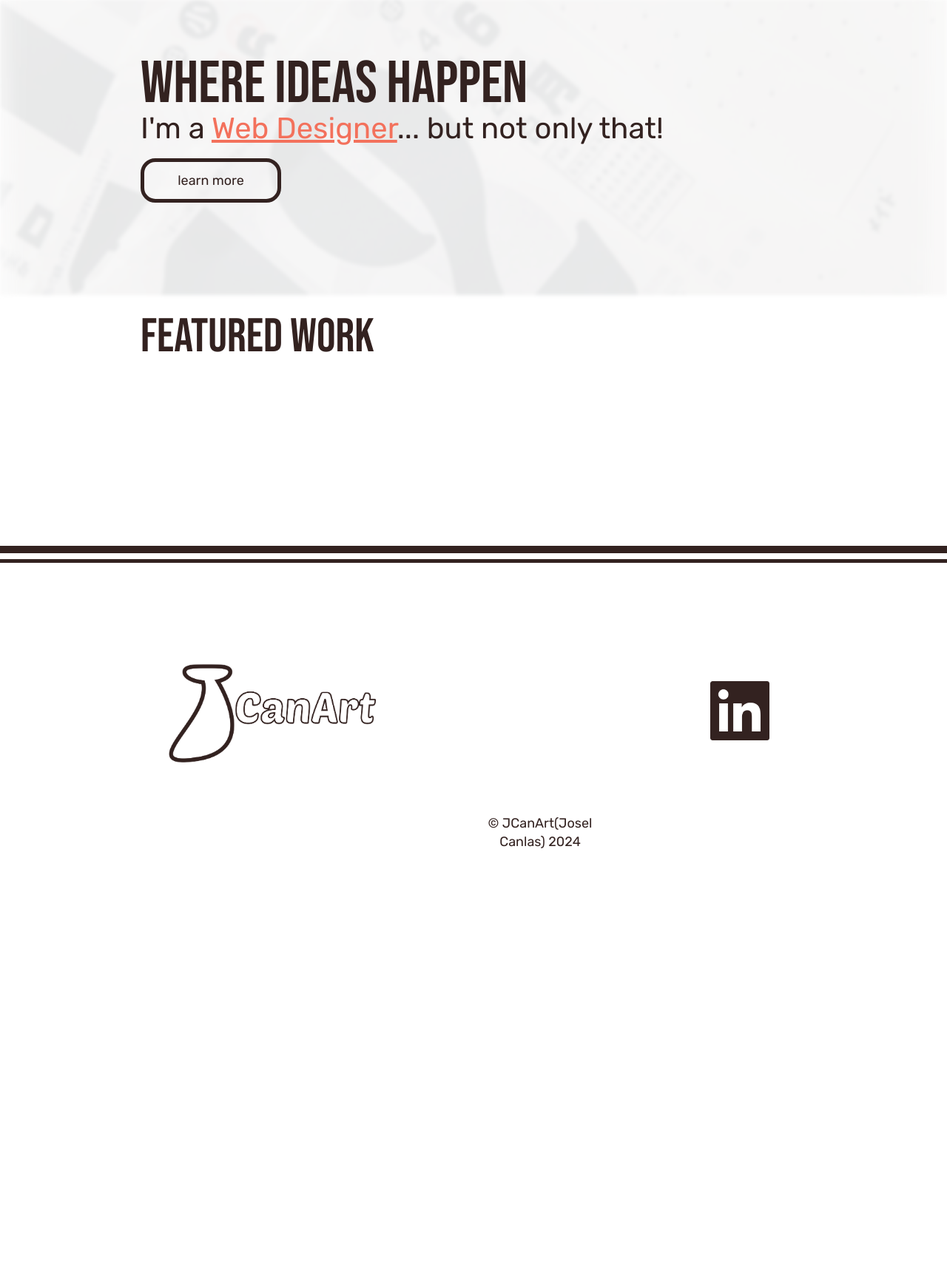
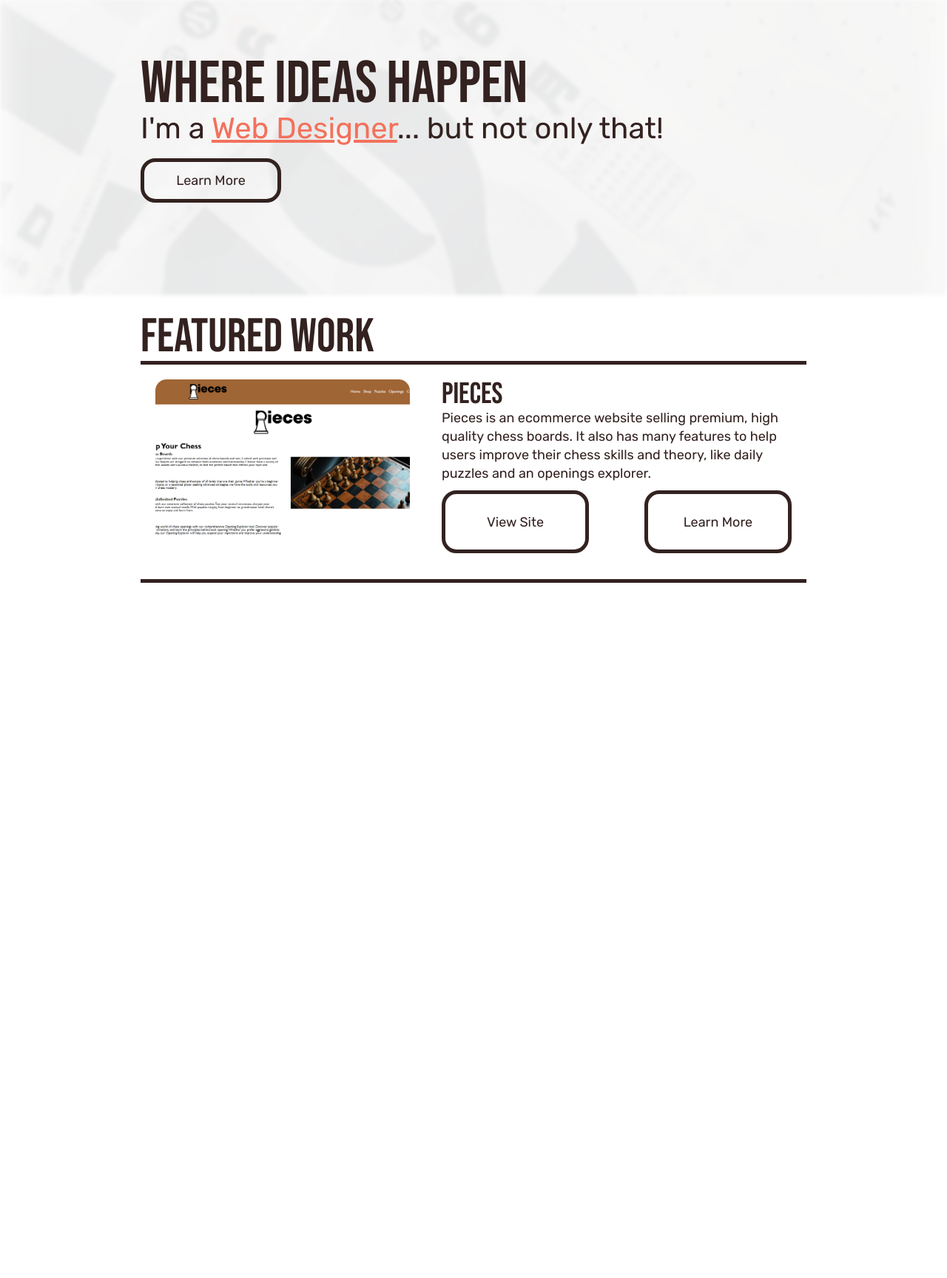
Before and after one commit to JCanDoCode/Portfolio, a PHP site: page / in a window 1280 px wide. Shown: the part 194-1922 px from the top of the page at 74% size. Before the commit the page ends 1341 px from the top, so only its background shows below. Run offline with PHP 8.4, Linux system fonts and the light colour scheme.

Commit message:
Update 2
Fixed favicon file path. Changed slider to cards. Finished home and work pages. Pieces is still in progress

```diff
--- a/about.html
+++ b/about.html
@@ -6,7 +6,7 @@
     <title>JCanArt | Where ideas come to life</title>
     <meta name="description" content="JCanArt (AKA Josel Canlas) is my portfolio website that is focused on one thing, stunning, high quality, and custom designs. Check out my portfolio to view my past works!">
     <meta name="keywords" content="web developer in vancouver, web design, responsive designs, ui/ux, graphic design, web design for businesses, web development, custom websites, portfolio"/>
-    <link rel="icon" type="image/x-icon" href="./img/JCanArt_logo_web.png">
+    <link rel="icon" type="image/x-icon" href="./media/img/JCanArt_logo_web.png">
     <link rel="preconnect" href="https://fonts.googleapis.com">
     <link rel="preconnect" href="https://fonts.gstatic.com" crossorigin>
     <link href="https://fonts.googleapis.com/css2?family=Bebas+Neue&family=Rubik:ital,wght@0,300..900;1,300..900&display=swap" rel="stylesheet">
@@ -20,7 +20,7 @@
             <div class="ham-menu">
                 <ul>
                     <li><a href="./index.html">Home</a></li>
-                    <li><a href="#">Work</a></li>
+                    <li><a href="./work.html">Work</a></li>
                     <li><a href="./about.html">About</a></li>
                 </ul>
             </div>
--- a/css/style.css
+++ b/css/style.css
@@ -125,6 +125,10 @@ main {
 }
 article {
     margin-top: 2rem;
+
+    &.no-margin-top {
+        margin-top: unset;
+    }
 }
 .hero-banner {
     position: relative;
@@ -164,6 +168,22 @@ article {
 .p-img-container {
     display: flex;
     justify-content: space-between;
+
+    &.artifact {
+        .image-container {
+            position: relative;
+            display: flex;
+            justify-content: center;
+            align-items: center;
+
+            img {
+                width: 90%;
+                height: 30%;
+                border-radius: 1.5rem;
+                object-fit: cover;
+            }
+        }
+    }
     .col-1 {
         flex: 0 0 60%;
     }
@@ -176,6 +196,7 @@ article {
     display: flex;
     justify-content: center;
     align-items: center;
+
     img {
         width: 90%;
         border-radius: 1.5rem;
@@ -188,6 +209,76 @@ article {
     }
     p:nth-of-type(2), p:nth-of-type(3) {
         margin-bottom: 1rem;;
+    }
+}
+.card-container {
+    width: 100%;
+    height: 100rem;
+
+    .card {
+        height: 25%;
+        padding: 2rem;
+        border-top: 0.5rem #332220 solid;
+        border-bottom: 0.5rem #332220 solid;
+
+        &:nth-of-type(2) {
+            border-top: unset;
+        }
+        &:nth-of-type(3) {
+            border-top: unset;
+        }
+        &:nth-of-type(4) {
+            border-top: unset;
+        }
+
+        .card-content {
+            width: 100%;
+            height: 100%;
+            display: flex;
+            gap: 5%;
+
+            a {
+                flex: 0 0 40%;
+                height: 100%;
+                display: block;
+
+                img {
+                    width: 100%;
+                    height: 100%;
+                    border-radius: 1.5rem;
+                    object-fit: cover;
+                    object-position: center;
+                }
+            }
+            article {
+
+                .btn-flex {
+                    width: 100%;
+                    height: 30%;
+                    display: flex;
+                    justify-content: space-between;
+
+                    @media (max-width: 1167px) {
+                        height: 25%;
+                    }
+
+                    .btn {
+                        font-size: 1.8rem;
+                        text-decoration: none;
+                        display: block;
+                        height: 100%;
+                        display: flex;
+                        justify-content: center;
+                        align-items: center;
+                        border-radius: 2rem;
+                        border: 0.5rem #332220 solid;
+                        color: #332220;
+
+
+                    }
+                }
+            }
+        }
     }
 }
 
--- a/index.html
+++ b/index.html
@@ -6,7 +6,7 @@
     <title>JCanArt | Where ideas come to life</title>
     <meta name="description" content="JCanArt (AKA Josel Canlas) is my portfolio website that is focused on one thing, stunning, high quality, and custom designs. Check out my portfolio to view my past works!">
     <meta name="keywords" content="web developer in vancouver, web design, responsive designs, ui/ux, graphic design, web design for businesses, web development, custom websites, portfolio"/>
-    <link rel="icon" type="image/x-icon" href="./img/JCanArt_logo_web.png">
+    <link rel="icon" type="image/x-icon" href="./media/img/JCanArt_logo_web.png">
     <link rel="preconnect" href="https://fonts.googleapis.com">
     <link rel="preconnect" href="https://fonts.gstatic.com" crossorigin>
     <link href="https://fonts.googleapis.com/css2?family=Bebas+Neue&family=Rubik:ital,wght@0,300..900;1,300..900&display=swap" rel="stylesheet">
@@ -20,7 +20,7 @@
             <div class="ham-menu">
                 <ul>
                     <li><a href="./index.html">Home</a></li>
-                    <li><a href="#">Work</a></li>
+                    <li><a href="./work.html">Work</a></li>
                     <li><a href="./about.html">About</a></li>
                 </ul>
             </div>
@@ -35,18 +35,27 @@
         <section class="hero-banner">
             <h1>Where Ideas Happen</h1>
             <h2 class="hero-h2">I'm a <a href="./about.html">Web Designer</a>... but not only that!</h2>
-            <a href="./about.html" class="btn">learn more</a>
+            <a href="./about.html" class="btn">Learn More</a>
         </section>
-        <section class="slider">
+        <section>
             <h2>Featured Work</h2>
-            <div class="card" id="sliderCard">
-                <div class="card-stroke"></div>
-                <div>
-                    <a href="./trackrun.html"><img src="./" alt=""></a>
+            <div class="card-container">
+                <div class="card">
+                    <div class="card-content">
+                        <a href="./pieces.html" class="card-image"><img src="./media/img/pieces.png" alt="Pieces"></a>
+                        <article class="no-margin-top">
+                            <h3>Pieces</h3>
+                            <p>Pieces is an ecommerce website selling premium, high quality chess boards. It also has many features to help users improve their chess skills and theory, like daily puzzles and an openings explorer.</p>
+                            <div class="btn-flex">
+                                <a href="#" class="btn">View Site</a>
+                                <a href="./pieces.html" class="btn">Learn More</a>
+                            </div>
+                        </article>
+                    </div>
                 </div>
-                <div class="card-stroke"></div>
             </div>
         </section>
+
     </main>
     <div class="footer-stroke">
         <div class="thick"></div>
```
Also changed, not shown: pieces.html (+5 -18 lines), work.html (+20 -3 lines), media/img/pieces.png (added), media/img/pieces_img1.png (added).
